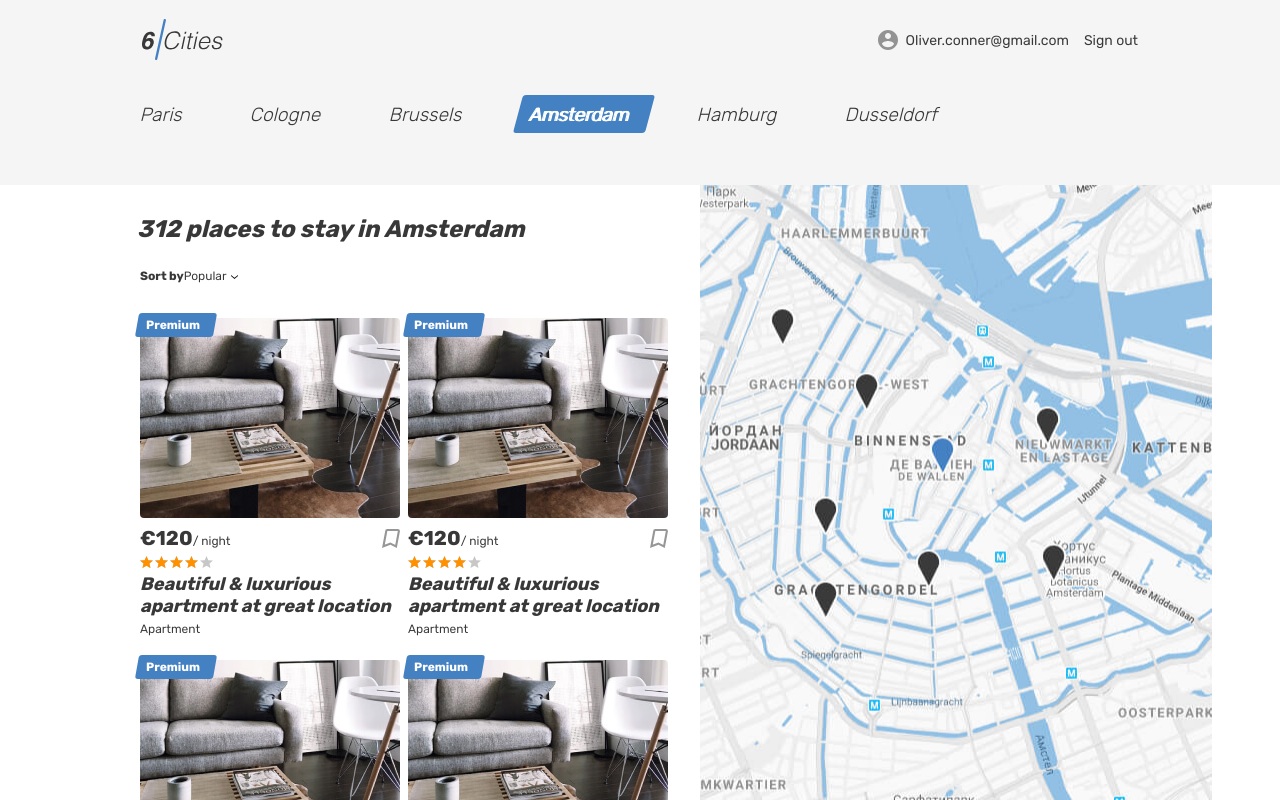
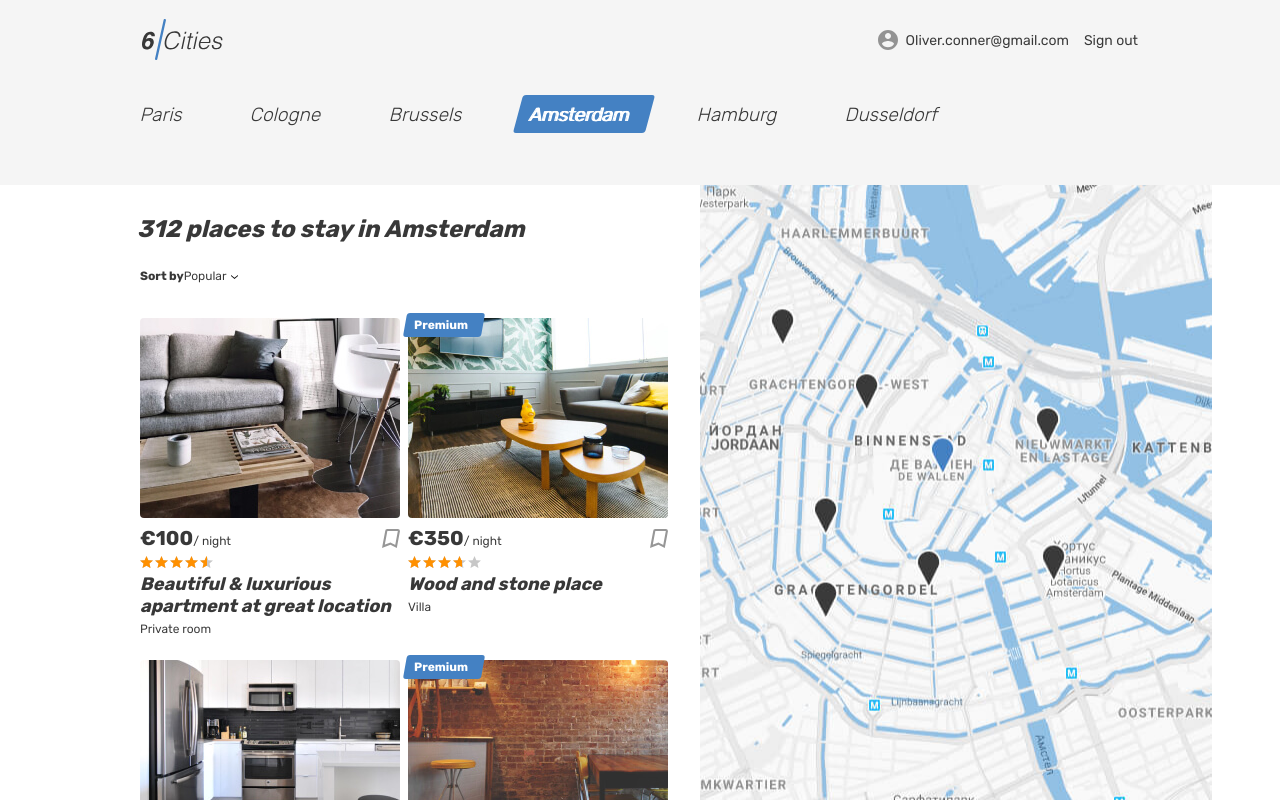
Before and after one commit to IvanLysukhin/1482089-six-cities-7, a React (Create React App) app in the folder project/: page / in a window 1280 px wide. Built offline with nearby package versions, Linux system fonts and the light colour scheme.

Commit message:
place-card works on props

```diff
--- a/project/src/components/main/main.jsx
+++ b/project/src/components/main/main.jsx
@@ -1,11 +1,11 @@
 import React from 'react';
 import PropTypes from 'prop-types';
 import PlaceCard from '../place-card/place-card';
-import {nanoid} from '@reduxjs/toolkit';
 import LogoLink from '../logo-link/logo-link';
+import offerProp from '../place-card/place-card.prop';
 
 function Main(props) {
-  const {cardCount} = props;
+  const {cardCount, offers} = props;
   return (
     <div className="page page--gray page--main">
       <header className="header">
@@ -93,8 +93,7 @@ function Main(props) {
                 </ul>
               </form>
               <div className="cities__places-list places__list tabs__content">
-                {/*Убрать nanoid*/}
-                {new Array(cardCount).fill('').slice(0, cardCount).map(() => <PlaceCard key={nanoid(2)}/>)}
+                {offers.slice(0, cardCount).map((offer) => <PlaceCard key={offer.id} offer={offer}/>)}
               </div>
             </section>
             <div className="cities__right-section">
@@ -108,6 +107,7 @@ function Main(props) {
 
 Main.propTypes = {
   cardCount: PropTypes.number.isRequired,
+  offers: PropTypes.arrayOf(offerProp).isRequired,
 };
 
 export default Main;
--- a/project/src/components/place-card/place-card.jsx
+++ b/project/src/components/place-card/place-card.jsx
@@ -1,22 +1,26 @@
 import React from 'react';
 import {Link} from 'react-router-dom';
 import {AppRoute} from '../../constants';
+import offerProp from '../place-card/place-card.prop';
 
-function PlaceCard() {
+const calcRatingInPercent = (rating) => `${rating / 5 * 100}%`;
+
+function PlaceCard({offer}) {
   return (
     <article className="cities__place-card place-card">
-      <div className="place-card__mark">
-        <span>Premium</span>
-      </div>
+      {offer.isPremium ?
+        <div className="place-card__mark">
+          <span>Premium</span>
+        </div> : ''}
       <div className="cities__image-wrapper place-card__image-wrapper">
-        <Link to={`${AppRoute.ROOM}/id`}>
-          <img className="place-card__image" src="img/apartment-01.jpg" width="260" height="200" alt="Place image"/>
+        <Link to={`${AppRoute.ROOM}/${offer.id}`}>
+          <img className="place-card__image" src={offer.previewImage} width="260" height="200" alt="Place image"/>
         </Link>
       </div>
       <div className="place-card__info">
         <div className="place-card__price-wrapper">
           <div className="place-card__price">
-            <b className="place-card__price-value">&euro;120</b>
+            <b className="place-card__price-value">&euro;{offer.price}</b>
             <span className="place-card__price-text">&#47;&nbsp;night</span>
           </div>
           <button className="place-card__bookmark-button button" type="button">
@@ -28,19 +32,23 @@ function PlaceCard() {
         </div>
         <div className="place-card__rating rating">
           <div className="place-card__stars rating__stars">
-            <span style={{width: '80%'}}></span>
+            <span style={{width: calcRatingInPercent(offer.rating)}}></span>
             <span className="visually-hidden">Rating</span>
           </div>
         </div>
         <h2 className="place-card__name">
-          <Link to={`${AppRoute.ROOM}/id`}>
-            Beautiful &amp; luxurious apartment at great location
+          <Link to={`${AppRoute.ROOM}/${offer.id}`}>
+            {offer.title}
           </Link>
         </h2>
-        <p className="place-card__type">Apartment</p>
+        <p className="place-card__type">{offer.type}</p>
       </div>
     </article>
   );
 }
 
+PlaceCard.propTypes = {
+  offer: offerProp,
+};
+
 export default PlaceCard;
--- a/project/src/mocks/offers.js
+++ b/project/src/mocks/offers.js
@@ -76,7 +76,7 @@ export const STATIC_OFFERS = [
     },
     maxAdults: 2,
     previewImage: 'img/apartment-01.jpg',
-    price: 200,
+    price: 100,
     rating: 4.6,
     title: 'Beautiful & luxurious apartment at great location',
     type: 'Private room',
@@ -100,7 +100,7 @@ export const STATIC_OFFERS = [
       isPro: true,
       name: 'Michael',
     },
-    id: 1,
+    id: 2,
     images: ['img/apartment-01.jpg', 'img/apartment-03.jpg', 'img/studio-01.jpg'],
     isFavorite: true,
     isPremium: true,
@@ -180,7 +180,7 @@ export const STATIC_OFFERS = [
       zoom: 8,
     },
     maxAdults: 3,
-    previewImage: 'img/apartment-01.jpg',
+    previewImage: 'img/room.jpg',
     price: 500,
     rating: 2.6,
     title: 'Nice, cozy, warm big bed apartment',
```
